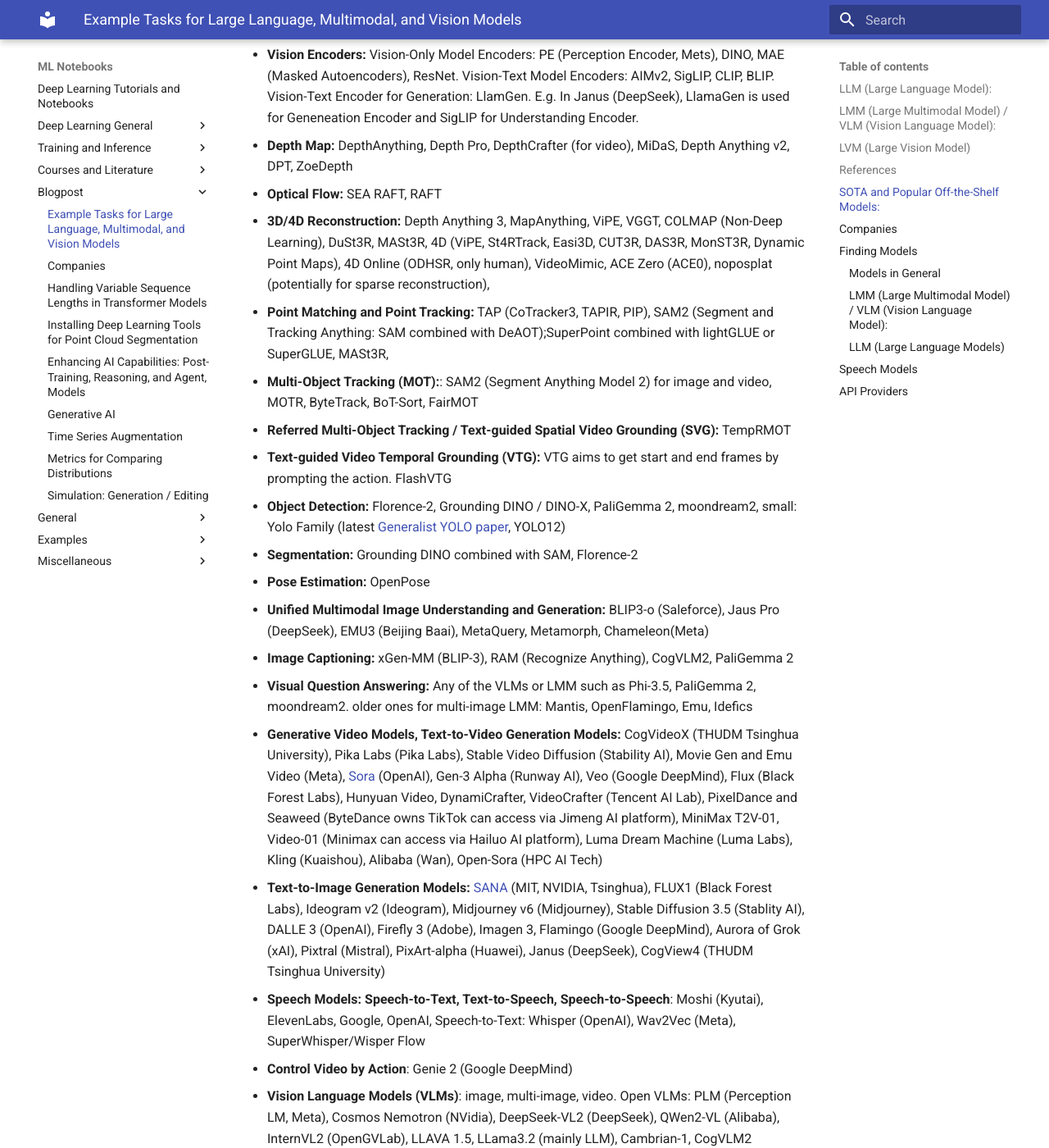
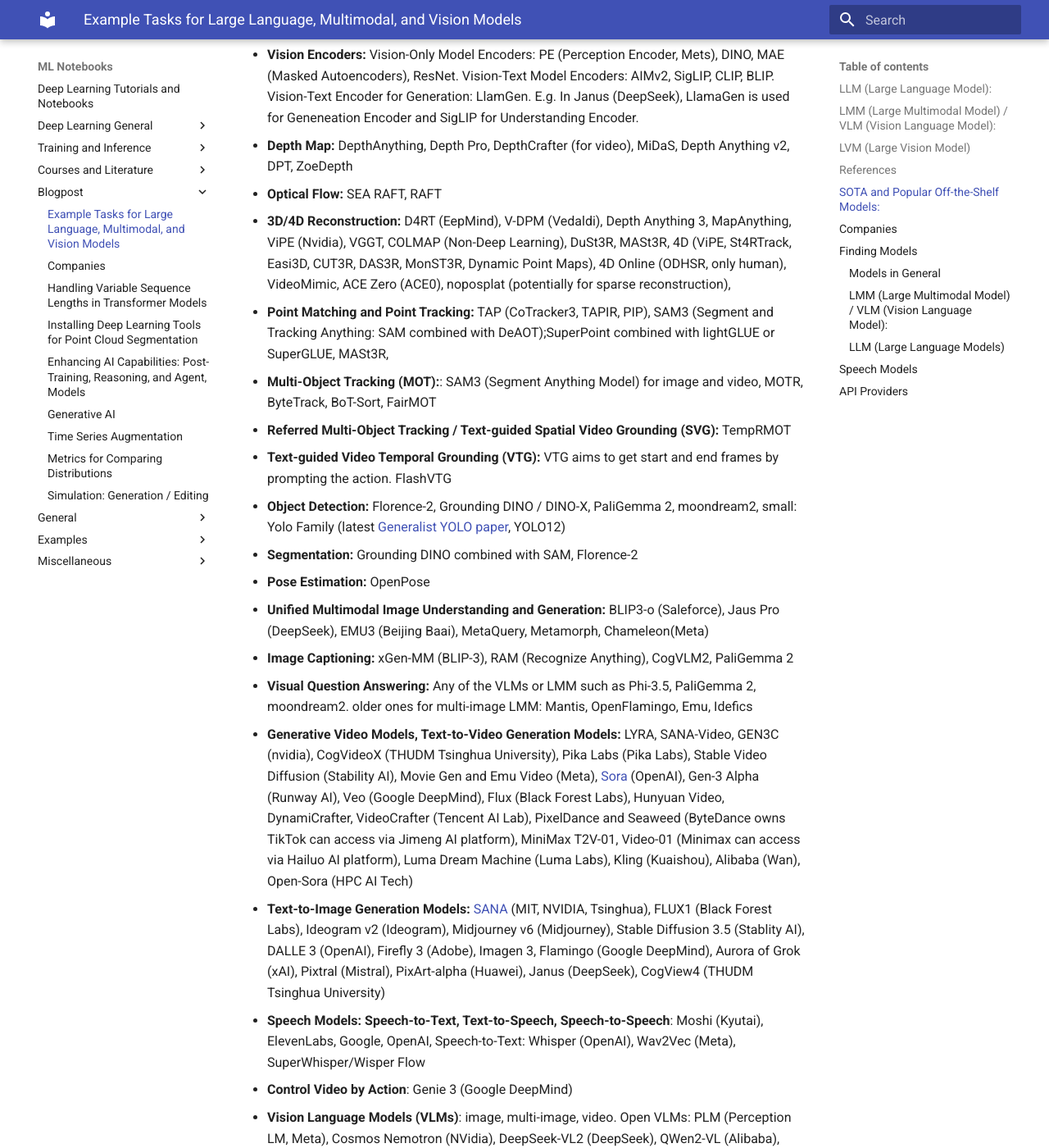
Before and after one commit to fkariminejadasl/ml-notebooks, an MkDocs documentation site: the page built from docs/tasks.md, in a window 1280 px wide and 1400 px high, scrolled down 3046 px. Shown: the whole window at 82% size. Built offline with MkDocs 1.6.1 and Material for MkDocs 9.7.7, drawn with Linux system fonts in a browser that asks for light colours; a script that is not in the unit is left out.

Commit message:
Update tasks.md with new model entries

```diff
--- a/docs/tasks.md
+++ b/docs/tasks.md
@@ -53,9 +53,9 @@
 - **Vision Encoders:** Vision-Only Model Encoders: PE (Perception Encoder, Mets), DINO, MAE (Masked Autoencoders), ResNet. Vision-Text Model Encoders: AIMv2, SigLIP, CLIP, BLIP. Vision-Text Encoder for Generation: LlamGen. E.g. In Janus (DeepSeek), LlamaGen is used for Geneneation Encoder and SigLIP for Understanding Encoder.
 - **Depth Map:** DepthAnything, Depth Pro, DepthCrafter (for video), MiDaS, Depth Anything v2, DPT, ZoeDepth
 - **Optical Flow:** SEA RAFT, RAFT
-- **3D/4D Reconstruction:** Depth Anything 3, MapAnything, ViPE, VGGT, COLMAP (Non-Deep Learning), DuSt3R, MASt3R, 4D (ViPE, St4RTrack, Easi3D, CUT3R, DAS3R, MonST3R, Dynamic Point Maps), 4D Online (ODHSR, only human), VideoMimic, ACE Zero (ACE0), noposplat (potentially for sparse reconstruction),
-- **Point Matching and Point Tracking:** TAP (CoTracker3, TAPIR, PIP), SAM2 (Segment and Tracking Anything: SAM combined with DeAOT);SuperPoint combined with lightGLUE or SuperGLUE, MASt3R,
-- **Multi-Object Tracking (MOT):**: SAM2 (Segment Anything Model 2) for image and video, MOTR, ByteTrack, BoT-Sort, FairMOT
+- **3D/4D Reconstruction:** D4RT (EepMind), V-DPM (Vedaldi), Depth Anything 3, MapAnything, ViPE (Nvidia), VGGT, COLMAP (Non-Deep Learning), DuSt3R, MASt3R, 4D (ViPE, St4RTrack, Easi3D, CUT3R, DAS3R, MonST3R, Dynamic Point Maps), 4D Online (ODHSR, only human), VideoMimic, ACE Zero (ACE0), noposplat (potentially for sparse reconstruction),
+- **Point Matching and Point Tracking:** TAP (CoTracker3, TAPIR, PIP), SAM3 (Segment and Tracking Anything: SAM combined with DeAOT);SuperPoint combined with lightGLUE or SuperGLUE, MASt3R,
+- **Multi-Object Tracking (MOT):**: SAM3 (Segment Anything Model) for image and video, MOTR, ByteTrack, BoT-Sort, FairMOT
 - **Referred Multi-Object Tracking / Text-guided Spatial Video Grounding (SVG):** TempRMOT
 - **Text-guided Video Temporal Grounding (VTG):** VTG aims to get start and end frames by prompting the action. FlashVTG
 - **Object Detection:** Florence-2, Grounding DINO / DINO-X, PaliGemma 2, moondream2, small: Yolo Family (latest [Generalist YOLO paper](https://openaccess.thecvf.com/content/WACV2025/papers/Chang_Generalist_YOLO_Towards_Real-Time_End-to-End_Multi-Task_Visual_Language_Models_WACV_2025_paper.pdf), YOLO12)
@@ -64,10 +64,10 @@
 - **Unified Multimodal Image Understanding and Generation:** BLIP3-o (Saleforce), Jaus Pro (DeepSeek), EMU3 (Beijing Baai), MetaQuery, Metamorph, Chameleon(Meta)
 - **Image Captioning:** xGen-MM (BLIP-3), RAM (Recognize Anything), CogVLM2, PaliGemma 2
 - **Visual Question Answering:** Any of the VLMs or LMM such as Phi-3.5, PaliGemma 2, moondream2. older ones for multi-image LMM: Mantis, OpenFlamingo, Emu, Idefics
-- **Generative Video Models, Text-to-Video Generation Models:** CogVideoX (THUDM Tsinghua University), Pika Labs (Pika Labs), Stable Video Diffusion (Stability AI), Movie Gen and Emu Video (Meta), [Sora](https://icml.cc/virtual/2024/39514) (OpenAI), Gen-3 Alpha (Runway AI), Veo (Google DeepMind), Flux (Black Forest Labs), Hunyuan Video, DynamiCrafter, VideoCrafter (Tencent AI Lab), PixelDance and Seaweed (ByteDance owns TikTok can access via Jimeng AI platform), MiniMax T2V-01, Video-01 (Minimax can access via Hailuo AI platform), Luma Dream Machine (Luma Labs), Kling (Kuaishou), Alibaba (Wan), Open-Sora (HPC AI Tech)
+- **Generative Video Models, Text-to-Video Generation Models:** LYRA, SANA-Video, GEN3C (nvidia), CogVideoX (THUDM Tsinghua University), Pika Labs (Pika Labs), Stable Video Diffusion (Stability AI), Movie Gen and Emu Video (Meta), [Sora](https://icml.cc/virtual/2024/39514) (OpenAI), Gen-3 Alpha (Runway AI), Veo (Google DeepMind), Flux (Black Forest Labs), Hunyuan Video, DynamiCrafter, VideoCrafter (Tencent AI Lab), PixelDance and Seaweed (ByteDance owns TikTok can access via Jimeng AI platform), MiniMax T2V-01, Video-01 (Minimax can access via Hailuo AI platform), Luma Dream Machine (Luma Labs), Kling (Kuaishou), Alibaba (Wan), Open-Sora (HPC AI Tech)
 - **Text-to-Image Generation Models:** [SANA](https://huggingface.co/Efficient-Large-Model/Sana_1600M_1024px) (MIT, NVIDIA, Tsinghua), FLUX1 (Black Forest Labs), Ideogram v2 (Ideogram), Midjourney v6 (Midjourney), Stable Diffusion 3.5 (Stablity AI), DALLE 3 (OpenAI), Firefly 3 (Adobe), Imagen 3, Flamingo (Google DeepMind), Aurora of Grok (xAI), Pixtral (Mistral), PixArt-alpha (Huawei), Janus (DeepSeek), CogView4 (THUDM Tsinghua University)
 - **Speech Models: Speech-to-Text, Text-to-Speech, Speech-to-Speech**: Moshi (Kyutai), ElevenLabs, Google, OpenAI, Speech-to-Text: Whisper (OpenAI), Wav2Vec (Meta), SuperWhisper/Wisper Flow
-- **Control Video by Action**: Genie 2 (Google DeepMind)
+- **Control Video by Action**: Genie 3 (Google DeepMind)
 - **Vision Language Models (VLMs)**: image, multi-image, video. Open VLMs: PLM (Perception LM, Meta), Cosmos Nemotron (NVidia), DeepSeek-VL2 (DeepSeek), QWen2-VL (Alibaba), InternVL2 (OpenGVLab), LLAVA 1.5, LLama3.2 (mainly LLM), Cambrian-1, CogVLM2 (Tsinghua University), MolMo (Ai2), SmolVLM (Hugging Face). Proprietary: GPT-40 (OpenAI), Claude Sonnet 3.5 (Claude), Gemini 1.5 Pro (Google)
 - **Large Language Models (LLMs):**  Open source: DeepSeek v3 (DeepSeek),Qwen (Alibaba), LLAMA-3 (Meta), Phi-3 (Microsoft), Gemma 3 (Google),  OLMo 2 (Ai2), Helium-1 (Kyutai), Sky-T1-32B (UC Berkeley), Cerebras-GPT (Cerebras). Proprietary: Claude3 (Anthropic), Gemini (Google DeepMind), Nova (Amazon), Flash 3, Nexus (Reka AI)
   Note that: Some of the models are Multimodal.
```
